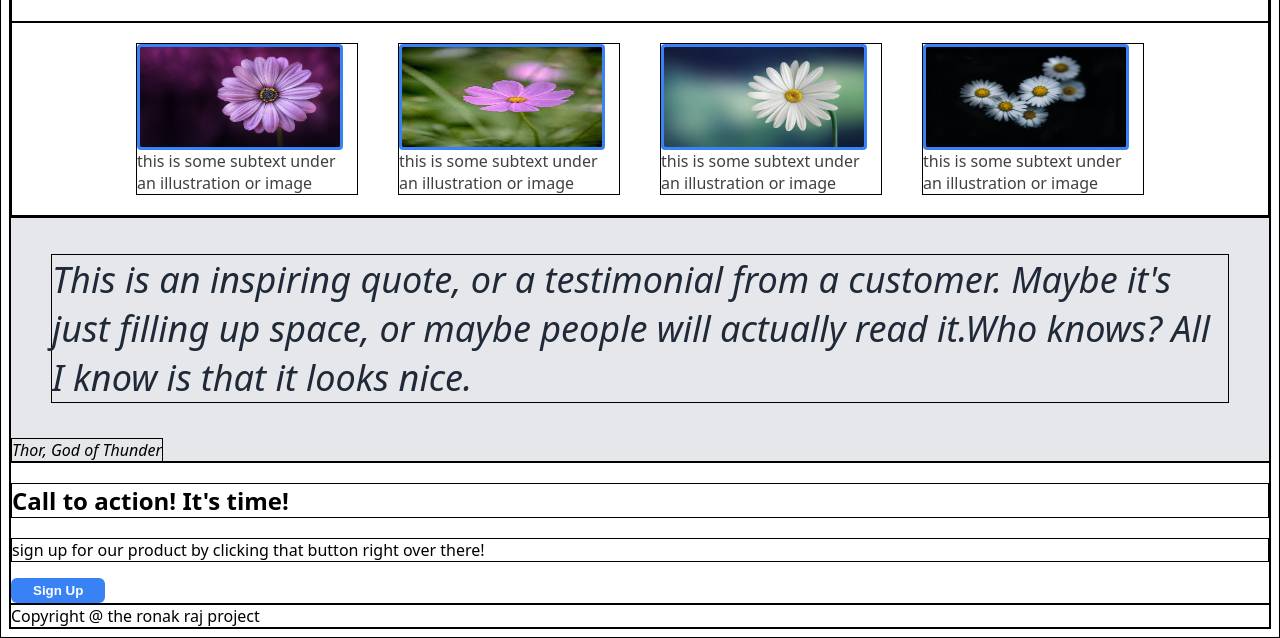
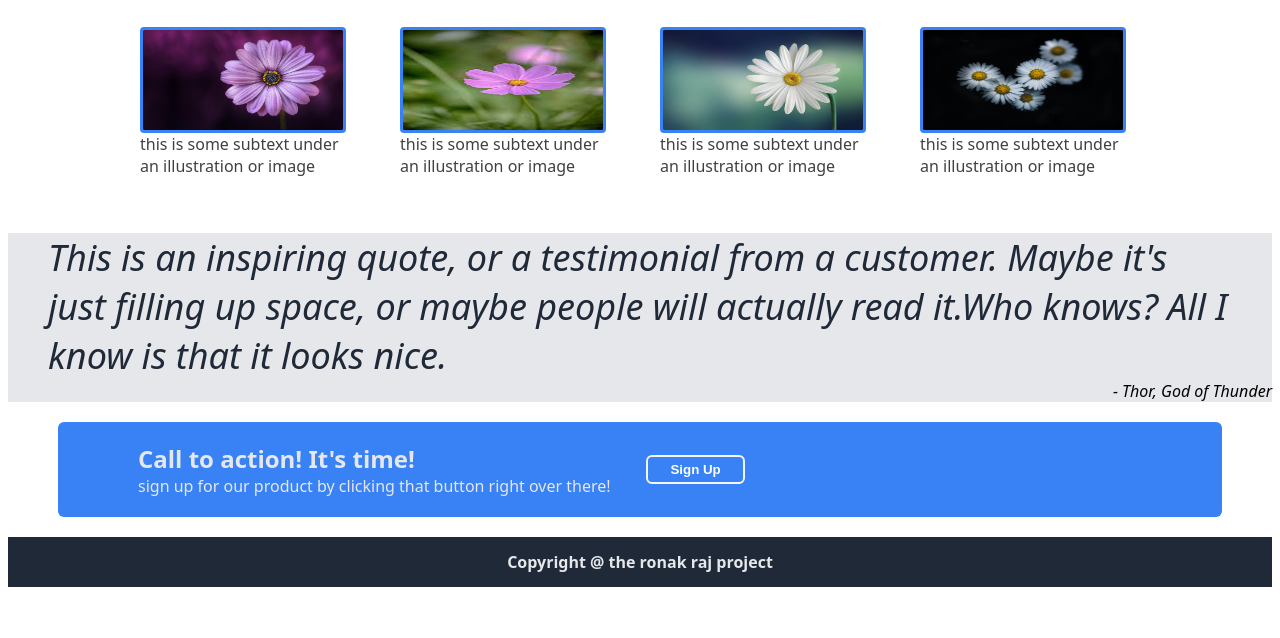
Before and after one commit to ronakraj00/Landing_Page, a plain HTML site: page index.html in a window 1280 px wide. Shown: the part 464-1102 px from the top of the page. After the commit the page ends 1059 px from the top, so only its background shows below. Drawn offline with Linux system fonts and the light colour scheme.

Commit message:
do css of footer and fourth element

```diff
--- a/index.html
+++ b/index.html
@@ -48,14 +48,18 @@
         </div>
      </div>
      <div class="third">
-        <blockquote>This is an inspiring quote, or a testimonial from a customer. Maybe it's just filling up space, or maybe people will actually read it.Who knows? All I know is that it looks nice.</blockquote>
-        <cite>Thor, God of Thunder</cite>
+        <blockquote style="margin-bottom: 0px;">This is an inspiring quote, or a testimonial from a customer. Maybe it's just filling up space, or maybe people will actually read it.Who knows? All I know is that it looks nice.</blockquote>
+        <cite style="display: block; text-align: end; margin-top: 0px;">- Thor, God of Thunder</cite>
      </div>
      <div class="four">
-        <h2>Call to action! It's time!</h2>
-        <p>sign up for our product by clicking that button right over there!</p>
-        <button>Sign Up</button>
+        <div class="fp">
+            <p style="font-size: 24px; font-weight: bold; color: #E5E7EB;margin: 0px;">Call to action! It's time!</p>
+            <p style="color: #E5E7EB;margin: 0px;">sign up for our product by clicking that button right over there!</p>
+        </div>
+        <div class="fb">
+            <button style="border:2px solid whitesmoke;">Sign Up</button>
+        </div>
      </div class="footer">
-     <footer>Copyright @ the ronak raj project</footer>
+     <footer style="color: #E5E7EB;font-weight: bold;">Copyright @ the ronak raj project</footer>
     </body>
 </html>
--- a/style.css
+++ b/style.css
@@ -1,6 +1,6 @@
-*{
+/* *{
     border:1px solid black;
-}
+} */
 
 body{
     font-family: system-ui, -apple-system, BlinkMacSystemFont, 'Segoe UI', Roboto, Oxygen, Ubuntu, Cantarell, 'Open Sans', 'Helvetica Neue', sans-serif;
@@ -56,6 +56,7 @@ button{
     justify-content: center;
     align-content: flex-start;
     margin: 0px 0px 50px 100px ;
+    flex-wrap: wrap;
 }
 
 .button1{
@@ -88,3 +89,33 @@ blockquote{
     color: #1F2937;
     font-style: italic;
 }
+
+.four{
+    display: flex;
+    background-color: #3882F6;
+    margin:20px 50px;
+    border-radius: 6px;
+    padding: 20px 80px;
+
+}
+
+.fp{
+    display: flex;
+    flex-direction: column;
+    align-content: center;
+    justify-content: center;
+}
+.fb{
+    display: flex;
+    align-items: center;
+    justify-content: center;
+    width: 170px;
+}
+footer{
+
+    background-color: #1F2937;
+    height:50px;
+    display: flex;
+    justify-content: center;
+    align-items: center;
+}
```
Also changed, not shown: project_img/01.png (renamed from 01.png), project_img/02.png (renamed from 02.png).
